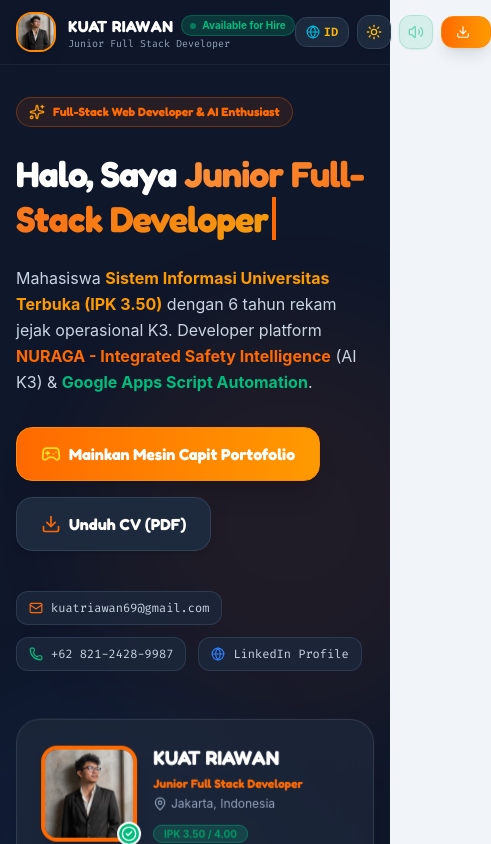
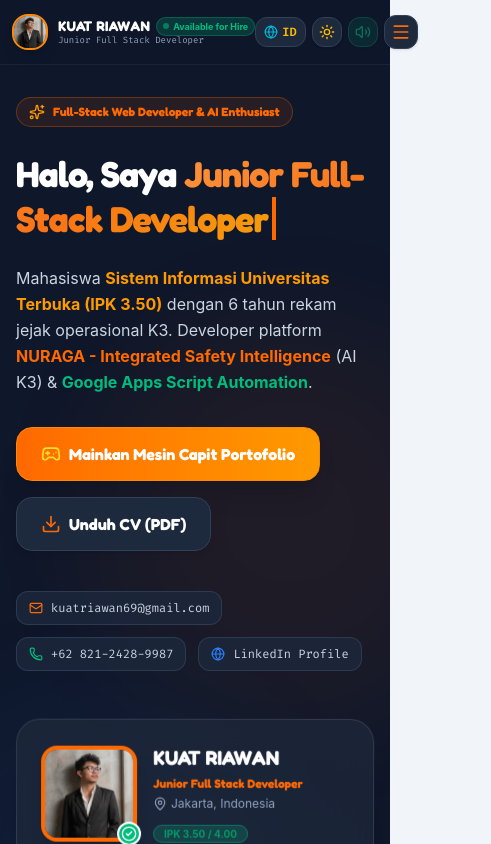
Before and after one commit to KuatRiawan/portofolio2026, a React (Vite) app: page / in a window 390 px wide. Shown: the top 844 px of the page, 491 px wide, since content can reach past the window. Built offline with nearby package versions, Linux system fonts and the light colour scheme.

Commit message:
Update mobile navbar & responsive UI

```diff
--- a/src/components/LandingNavbar.tsx
+++ b/src/components/LandingNavbar.tsx
@@ -1,5 +1,5 @@
-import React from 'react';
-import { Volume2, VolumeX, Download, Gamepad2, User, Briefcase, GraduationCap, Code2, Sun, Moon, Globe } from 'lucide-react';
+import React, { useState } from 'react';
+import { Volume2, VolumeX, Download, Gamepad2, User, Briefcase, GraduationCap, Code2, Sun, Moon, Globe, Menu, X } from 'lucide-react';
 import { useApp } from '../context/AppContext';
 
 interface LandingNavbarProps {
@@ -15,6 +15,7 @@ export const LandingNavbar: React.FC<LandingNavbarProps> = ({
   isAudioMuted,
   onToggleAudio
 }) => {
+  const [isMobileMenuOpen, setIsMobileMenuOpen] = useState(false);
   const { theme, toggleTheme, lang, toggleLang, t } = useApp();
   const isLight = theme === 'light';
 
@@ -22,27 +23,27 @@ export const LandingNavbar: React.FC<LandingNavbarProps> = ({
     <nav className={`sticky top-0 z-50 w-full backdrop-blur-md border-b transition-colors duration-300 select-none ${
       isLight ? 'bg-white/90 border-slate-200 text-slate-900 shadow-sm' : 'bg-slate-900/80 border-slate-800/80 text-white'
     }`}>
-      <div className="w-full px-4 sm:px-8 lg:px-12 xl:px-16 h-16 flex items-center justify-between">
+      <div className="w-full px-3 sm:px-8 lg:px-12 xl:px-16 h-16 flex items-center justify-between">
 
         {/* Brand Logo */}
         <div
           onClick={() => onScrollToSection('hero')}
-          className="flex items-center space-x-3 cursor-pointer group shrink-0"
+          className="flex items-center space-x-2.5 sm:space-x-3 cursor-pointer group shrink-0"
         >
-          <div className="w-10 h-10 rounded-2xl bg-slate-800 overflow-hidden shadow-lg border-2 border-orange-400 group-hover:scale-105 transition-transform shrink-0">
+          <div className="w-9 h-9 sm:w-10 sm:h-10 rounded-2xl bg-slate-800 overflow-hidden shadow-lg border-2 border-orange-400 group-hover:scale-105 transition-transform shrink-0">
             <img src="/profile.jpg" alt="Kuat Riawan" className="w-full h-full object-cover" />
           </div>
           <div>
-            <div className="flex items-center space-x-2">
-              <span className={`font-fredoka font-black text-base tracking-wide ${isLight ? 'text-slate-900' : 'text-white'}`}>
+            <div className="flex items-center space-x-1.5 sm:space-x-2">
+              <span className={`font-fredoka font-black text-sm sm:text-base tracking-wide ${isLight ? 'text-slate-900' : 'text-white'}`}>
                 KUAT RIAWAN
               </span>
-              <span className="inline-flex items-center px-2 py-0.5 rounded-full text-[10px] font-bold bg-emerald-500/20 text-emerald-500 border border-emerald-500/30">
-                <span className="w-1.5 h-1.5 rounded-full bg-emerald-500 mr-1.5 animate-pulse" />
+              <span className="inline-flex items-center px-1.5 sm:px-2 py-0.5 rounded-full text-[9px] sm:text-[10px] font-bold bg-emerald-500/20 text-emerald-500 border border-emerald-500/30">
+                <span className="w-1.5 h-1.5 rounded-full bg-emerald-500 mr-1 animate-pulse" />
                 {t.availableForHire}
               </span>
             </div>
-            <span className={`text-[10px] font-mono block -mt-0.5 ${isLight ? 'text-slate-500' : 'text-slate-400'}`}>
+            <span className={`text-[9px] sm:text-[10px] font-mono block -mt-0.5 ${isLight ? 'text-slate-500' : 'text-slate-400'}`}>
               {t.roleSubtitle}
             </span>
           </div>
@@ -110,11 +111,11 @@ export const LandingNavbar: React.FC<LandingNavbarProps> = ({
         </div>
 
         {/* Right Actions */}
-        <div className="flex items-center space-x-2 sm:space-x-3">
+        <div className="flex items-center space-x-1.5 sm:space-x-3">
           {/* Language Switcher Button (ID / EN) */}
           <button
             onClick={toggleLang}
-            className={`px-2.5 py-1.5 rounded-xl font-mono font-bold text-xs border flex items-center space-x-1 transition-all ${
+            className={`px-2 sm:px-2.5 py-1.5 rounded-xl font-mono font-bold text-xs border flex items-center space-x-1 transition-all ${
               isLight
                 ? 'bg-slate-100 border-slate-300 text-slate-800 hover:bg-slate-200'
                 : 'bg-slate-800 border-slate-700 text-amber-400 hover:bg-slate-700'
@@ -128,7 +129,7 @@ export const LandingNavbar: React.FC<LandingNavbarProps> = ({
           {/* Theme Switcher Button (Dark / Light) */}
           <button
             onClick={toggleTheme}
-            className={`p-2 rounded-xl border shadow-sm transition-colors ${
+            className={`p-1.5 sm:p-2 rounded-xl border shadow-sm transition-colors ${
               isLight
                 ? 'bg-slate-100 border-slate-300 text-slate-700 hover:bg-slate-200'
                 : 'bg-slate-800 border-slate-700 text-slate-300 hover:bg-slate-700'
@@ -141,7 +142,7 @@ export const LandingNavbar: React.FC<LandingNavbarProps> = ({
           {/* Main Speaker Audio Button (Toggles Sunflower Background Track) */}
           <button
             onClick={onToggleAudio}
-            className={`p-2 rounded-xl border shadow-sm transition-all flex items-center space-x-1 ${
+            className={`p-1.5 sm:p-2 rounded-xl border shadow-sm transition-all flex items-center space-x-1 ${
               !isAudioMuted
                 ? 'bg-emerald-500/20 border-emerald-500/40 text-emerald-500 animate-pulse'
                 : isLight
@@ -157,19 +158,98 @@ export const LandingNavbar: React.FC<LandingNavbarProps> = ({
             )}
           </button>
 
-          {/* Unduh CV Primary CTA */}
+          {/* Unduh CV Primary CTA (Desktop & Tablet) */}
           <a
             href="/CV_KUAT_RIAWAN.pdf"
             target="_blank"
             rel="noreferrer"
-            className="px-3.5 py-2 bg-gradient-to-r from-orange-500 to-amber-500 hover:from-orange-600 hover:to-amber-600 text-white font-fredoka font-bold text-xs rounded-xl shadow-lg border border-orange-400 flex items-center space-x-1.5 transition-all active:scale-95"
+            className="hidden sm:flex px-3.5 py-2 bg-gradient-to-r from-orange-500 to-amber-500 hover:from-orange-600 hover:to-amber-600 text-white font-fredoka font-bold text-xs rounded-xl shadow-lg border border-orange-400 items-center space-x-1.5 transition-all active:scale-95 shrink-0"
           >
             <Download className="w-3.5 h-3.5 text-white" />
-            <span className="hidden sm:inline text-white">{t.navDownloadCv}</span>
+            <span className="text-white">{t.navDownloadCv}</span>
           </a>
+
+          {/* Mobile Hamburger Menu Toggle Button */}
+          <button
+            onClick={() => setIsMobileMenuOpen(!isMobileMenuOpen)}
+            className={`p-1.5 sm:p-2 rounded-xl border shadow-sm transition-colors md:hidden ${
+              isLight ? 'bg-slate-100 border-slate-300 text-slate-800' : 'bg-slate-800 border-slate-700 text-white'
+            }`}
+            title="Menu Navigasi Mobile"
+          >
+            {isMobileMenuOpen ? <X className="w-5 h-5 text-orange-500" /> : <Menu className="w-5 h-5 text-orange-500" />}
+          </button>
         </div>
 
       </div>
+
+      {/* Mobile Slide-down Navigation Drawer */}
+      {isMobileMenuOpen && (
+        <div className={`md:hidden border-b px-4 py-4 space-y-2 backdrop-blur-xl transition-all ${
+          isLight ? 'bg-white/95 border-slate-200 text-slate-900 shadow-xl' : 'bg-slate-900/95 border-slate-800 text-white shadow-2xl'
+        }`}>
+          <button
+            onClick={() => { onScrollToSection('hero'); setIsMobileMenuOpen(false); }}
+            className="w-full px-4 py-2.5 rounded-xl flex items-center space-x-3 font-fredoka text-sm font-medium hover:bg-orange-500/10 text-left transition-colors"
+          >
+            <User className="w-4 h-4 text-orange-500" />
+            <span>{t.navAbout}</span>
+          </button>
+
+          <button
+            onClick={() => { onOpenArcade(); setIsMobileMenuOpen(false); }}
+            className="w-full px-4 py-2.5 rounded-xl flex items-center space-x-3 font-fredoka text-sm font-bold bg-amber-500/10 text-amber-500 border border-amber-500/30 text-left transition-colors"
+          >
+            <Gamepad2 className="w-4 h-4 text-amber-500 animate-bounce" />
+            <span>{t.navPortfolio}</span>
+          </button>
+
+          <button
+            onClick={() => { onScrollToSection('experience'); setIsMobileMenuOpen(false); }}
+            className="w-full px-4 py-2.5 rounded-xl flex items-center space-x-3 font-fredoka text-sm font-medium hover:bg-blue-500/10 text-left transition-colors"
+          >
+            <Briefcase className="w-4 h-4 text-blue-500" />
+            <span>{t.navExperience}</span>
+          </button>
+
+          <button
+            onClick={() => { onScrollToSection('education'); setIsMobileMenuOpen(false); }}
+            className="w-full px-4 py-2.5 rounded-xl flex items-center space-x-3 font-fredoka text-sm font-medium hover:bg-purple-500/10 text-left transition-colors"
+          >
+            <GraduationCap className="w-4 h-4 text-purple-500" />
+            <span>{t.navEducation}</span>
+          </button>
+
+          <button
+            onClick={() => { onScrollToSection('certificates'); setIsMobileMenuOpen(false); }}
+            className="w-full px-4 py-2.5 rounded-xl flex items-center space-x-3 font-fredoka text-sm font-medium hover:bg-amber-500/10 text-left transition-colors"
+          >
+            <GraduationCap className="w-4 h-4 text-amber-500" />
+            <span>{t.navCertificates}</span>
+          </button>
+
+          <button
+            onClick={() => { onScrollToSection('skills'); setIsMobileMenuOpen(false); }}
+            className="w-full px-4 py-2.5 rounded-xl flex items-center space-x-3 font-fredoka text-sm font-medium hover:bg-emerald-500/10 text-left transition-colors"
+          >
+            <Code2 className="w-4 h-4 text-emerald-500" />
+            <span>{t.navSkills}</span>
+          </button>
+
+          {/* Mobile CV Download CTA */}
+          <div className="pt-2">
+            <a
+              href="/CV_KUAT_RIAWAN.pdf"
+              target="_blank"
+              rel="noreferrer"
+              className="w-full py-3 bg-gradient-to-r from-orange-500 to-amber-500 text-white font-fredoka font-bold text-xs rounded-xl shadow-md border border-orange-400 flex items-center justify-center space-x-2 active:scale-95 transition-transform"
+            >
+              <Download className="w-4 h-4 text-white" />
+              <span>{t.navDownloadCv}</span>
+            </a>
+          </div>
+        </div>
+      )}
     </nav>
   );
 };
```
